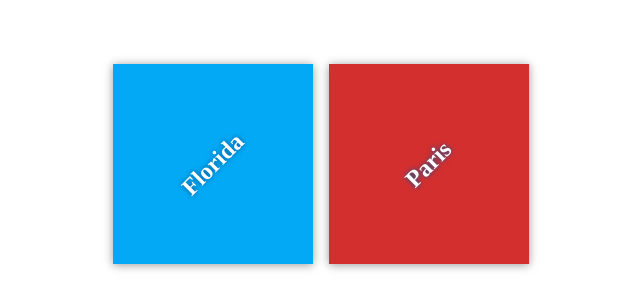
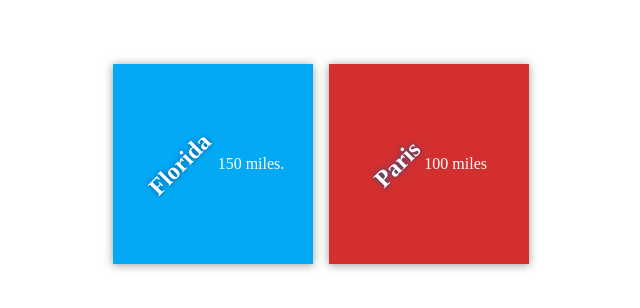
Before and after one commit to ruqayanezar/my-travel-plans, a plain HTML site: page index.html in a window 1280 px wide. Shown: the part 236-544 px from the top of the page, without its empty margins (319-959 px from the left). Drawn offline with Linux system fonts and the light colour scheme.

Commit message:
Add starting destinations

```diff
--- a/index.html
+++ b/index.html
@@ -12,10 +12,12 @@
         <div class="destination-container">
             <div class="destination" id="florida">
                 <h2>Florida</h2>
+                <p>150 miles.</p>
             </div>
 
             <div class="destination" id="paris">
                 <h2>Paris</h2>
+                <p>100 miles</p>
             </div>
         </div>
     </div>
```
